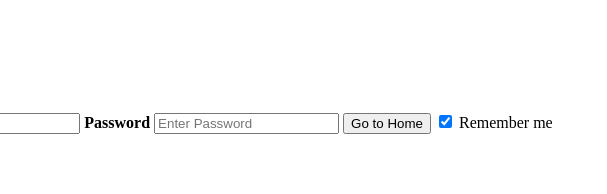
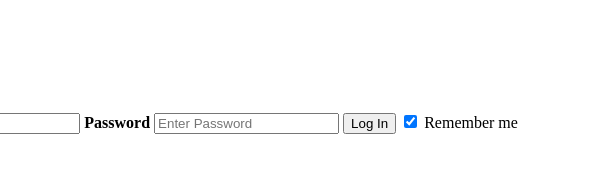
Before and after one commit to YWebs/Y-Web.Com, a plain HTML site: page index.html in a window 1280 px wide. Shown: the full height of the page, 186-793 px from the left. Drawn offline with Linux system fonts and the light colour scheme.

Commit message:
Update index.html

```diff
--- a/index.html
+++ b/index.html
@@ -20,7 +20,7 @@
         <input type="password" placeholder="Enter Password" name="psw" required>
 
         <!-- Button to go to Home without nesting form -->
-        <button type="button" onclick="window.location.href='الرئيسية.html';">Go to Home</button>
+        <button type="button" onclick="window.location.href='الرئيسية.html';">Log In</button>
 
         <label>
             <input type="checkbox" checked="checked" name="remember"> Remember me
```
